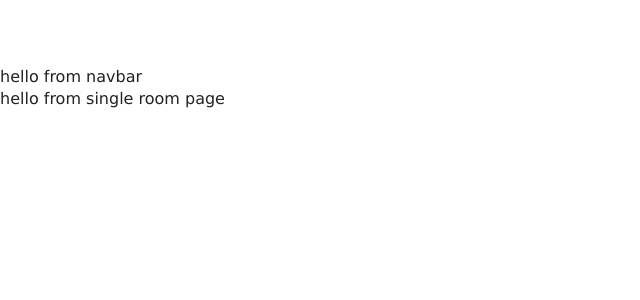
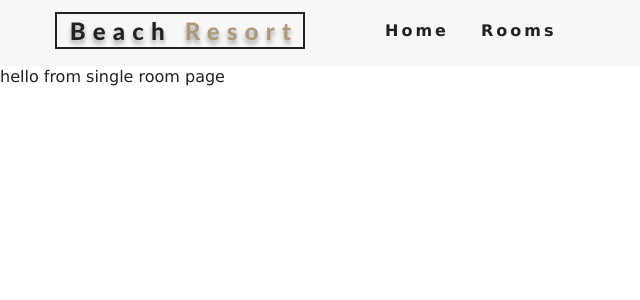
Before and after one commit to kwillard95/Jade-Peaks-Resort, a React (Create React App) app: page /rooms/1 in a window 1280 px wide. Shown: the top 300 px of the page, without its empty margins (0-640 px from the left). Built offline with nearby package versions, Linux system fonts and the light colour scheme.

Commit message:
Implements interactive navbar

```diff
--- a/src/components/NavBar.js
+++ b/src/components/NavBar.js
@@ -1,11 +1,38 @@
 import React, { Component } from 'react'
+import logo from '../images/logo.svg'
+import { FaAlignRight } from 'react-icons/fa';
+import { Link } from 'react-router-dom';
 
 export default class NavBar extends Component {
+    state = {
+        isOpen: false
+    }
+
+    handleToggle = () => {
+        this.setState({ isOpen: !this.state.isOpen })
+    }
+
     render() {
-        return (
-            <div>
-                hello from navbar
+        return <nav className="navbar">
+            <div className="nav-center">
+                <div className="nav-header">
+                    <Link to="/">
+                        <img src={logo} alt="Beach Resort" />
+                    </Link>
+                    <button type="button" className="nav-btn" onClick={this.handleToggle}>
+                        <FaAlignRight clasName="nav-icon" />
+                    </button>
+                </div>
+                <ul className={this.state.isOpen ? "nav-links show-nav" : "nav-links"}>
+                    <li>
+                        <Link to="/">Home</Link>
+                    </li>
+                    <li>
+                        <Link to="/rooms">Rooms</Link>
+                    </li>
+                </ul>
             </div>
-        )
+
+        </nav>
     }
 }
```
